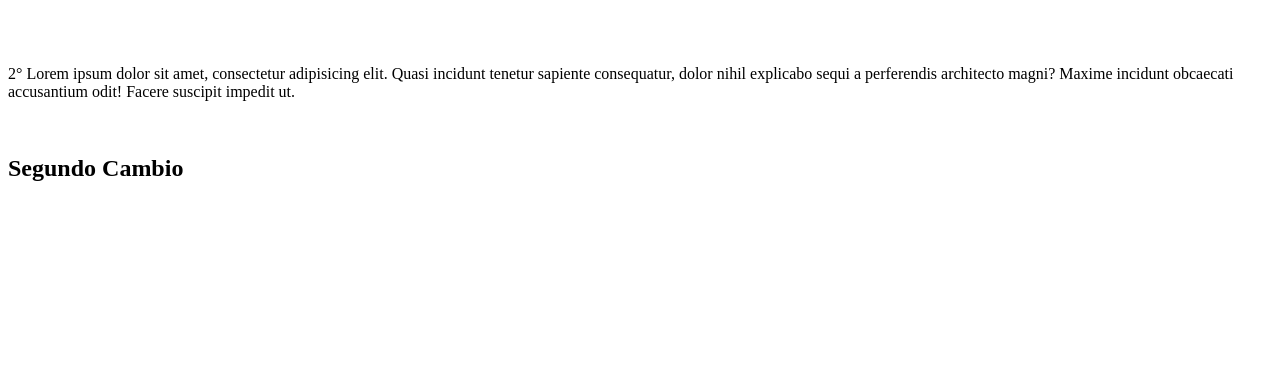
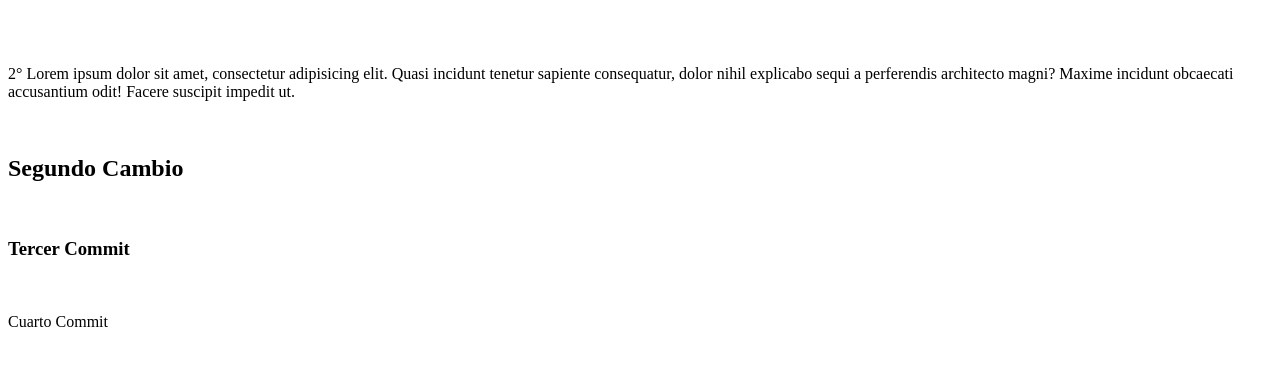
Before and after one commit to haroldcrsp/provesGit, a plain HTML site: page index.html in a window 1280 px wide. Shown: the part 119-484 px from the top of the page. Drawn offline with Linux system fonts and the light colour scheme.

Commit message:
Cuarto commit

```diff
--- a/index.html
+++ b/index.html
@@ -20,5 +20,10 @@
             Maxime incidunt obcaecati accusantium odit! Facere suscipit impedit ut.</p>
         <br>
         <h2>Segundo Cambio</h2>
+        <br>
+        <h3>Tercer Commit</h3>
+        <br>
+        <p>Cuarto Commit</p>
+
 </body>
 </html>
```
